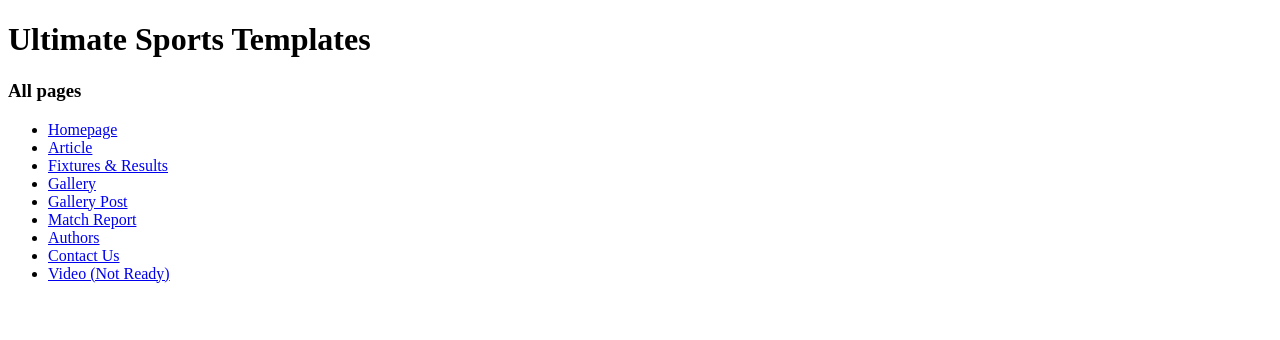
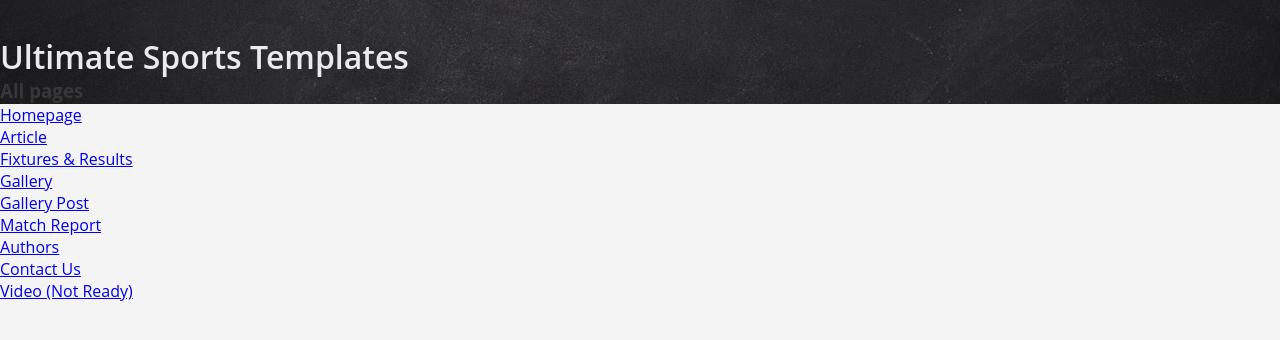
Before and after one commit to Varannchik/ultimate-sports-templates, a plain HTML site: page index.html in a window 1280 px wide. Drawn offline with Linux system fonts and the light colour scheme.

Commit message:
Update index.html

```diff
--- a/index.html
+++ b/index.html
@@ -10,9 +10,9 @@
 	<meta name="viewport" content="width=device-width" >
 
 	<title>Ultimate Sports Templates </title>
+	<link rel="stylesheet" href="css/style.css">
+	<style type="text/css" media="screen">
 
-	<style type="text/css" media="screen">
- 	<link rel="stylesheet" href="css/style.css">
 	</style>
 </head>
 <body>
```
